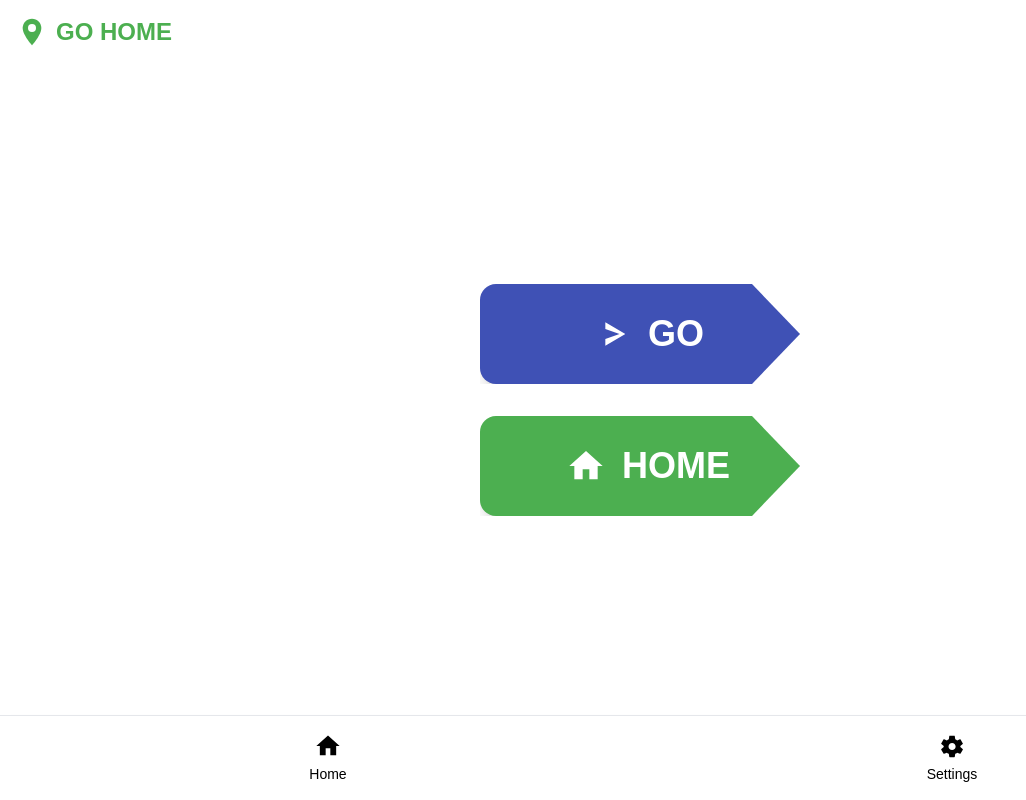
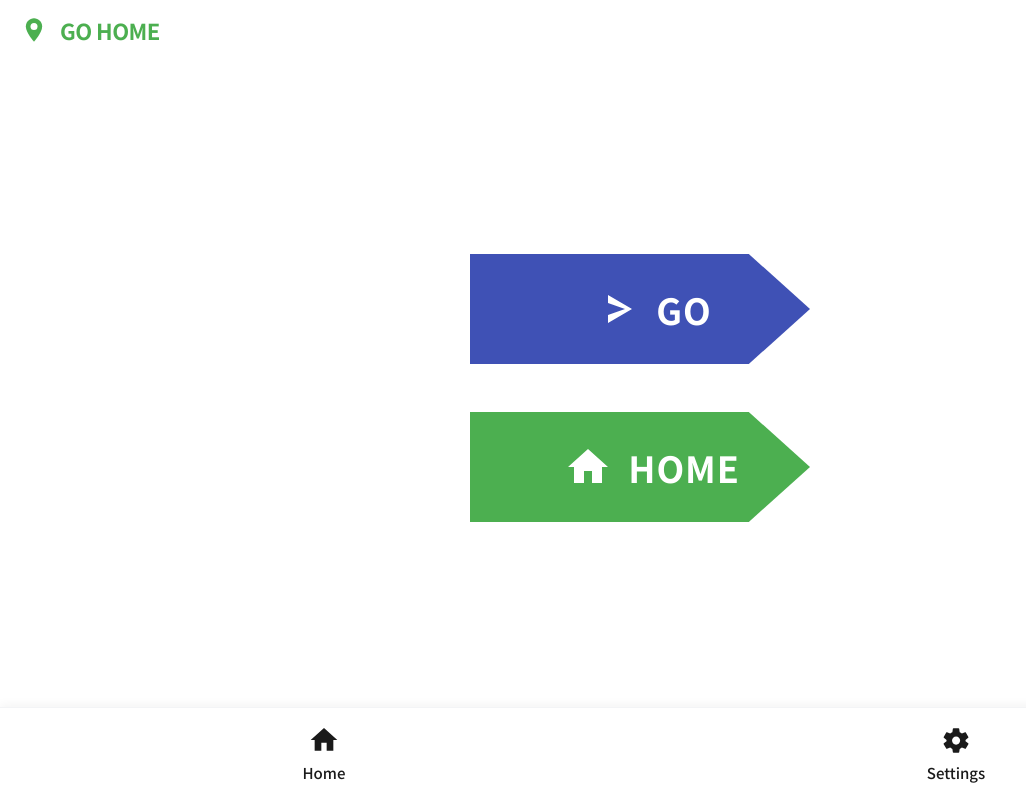
Before and after one commit to zendo00/go-home-app, a Next.js app: page / in a window 1280 px wide. Shown: the whole page, without its empty margins (0-1026 px from the left). Built offline with nearby package versions, Linux system fonts and the light colour scheme.

Commit message:
Stage 1.5: Pixel-perfect UI refinement (Arrow shape, Noto Sans SC, exact colors)

```diff
--- a/app/globals.css
+++ b/app/globals.css
@@ -10,7 +10,7 @@
 body {
   color: var(--foreground);
   background: var(--background);
-  font-family: Arial, Helvetica, sans-serif;
+  font-family: var(--font-noto-sans-sc), "PingFang HK", "Microsoft YaHei", Arial, Helvetica, sans-serif;
   -webkit-tap-highlight-color: transparent;
 }
 
--- a/app/layout.tsx
+++ b/app/layout.tsx
@@ -1,5 +1,6 @@
 import type { Metadata, Viewport } from "next";
 import localFont from "next/font/local";
+import { Noto_Sans_SC } from "next/font/google";
 import "./globals.css";
 
 const geistSans = localFont({
@@ -11,6 +12,12 @@ const geistMono = localFont({
   src: "./fonts/GeistMonoVF.woff",
   variable: "--font-geist-mono",
   weight: "100 900",
+});
+
+const notoSansSC = Noto_Sans_SC({
+  subsets: ["latin"],
+  weight: ["400", "500", "700", "900"],
+  variable: "--font-noto-sans-sc",
 });
 
 export const metadata: Metadata = {
@@ -36,7 +43,7 @@ export default function RootLayout({
   return (
     <html lang="zh-HK">
       <body
-        className={`${geistSans.variable} ${geistMono.variable} antialiased`}
+        className={`${geistSans.variable} ${geistMono.variable} ${notoSansSC.variable} antialiased`}
       >
         {children}
       </body>
--- a/app/page.tsx
+++ b/app/page.tsx
@@ -5,12 +5,12 @@ import BottomNav from '@/components/BottomNav';
 
 export default function Home() {
   return (
-    <div className="min-h-screen bg-white flex flex-col">
+    <div className="min-h-screen bg-white flex flex-col font-sans">
       {/* Header */}
       <Header />
 
       {/* Main Content */}
-      <main className="flex-1 flex flex-col items-center justify-center px-4 pb-16">
+      <main className="flex-1 flex flex-col items-center justify-center px-4 pb-20">
         <GoButton />
         <HomeButton />
       </main>
--- a/components/BottomNav.tsx
+++ b/components/BottomNav.tsx
@@ -2,42 +2,48 @@
 
 export default function BottomNav() {
   return (
-    <nav className="fixed bottom-0 left-0 right-0 bg-white border-t border-gray-200 flex justify-around items-center py-2 px-4 shadow-lg">
+    <nav className="fixed bottom-0 left-0 right-0 bg-white border-t border-gray-100 flex justify-around items-center py-3 px-2 shadow-[0_-2px_10px_rgba(0,0,0,0.05)]">
       {/* Home 按鈕 */}
       <button
         onClick={() => alert('主頁')}
-        className="flex flex-col items-center justify-center flex-1 py-2"
+        className="flex flex-col items-center justify-center flex-1 py-1"
       >
         <svg
-          width="28"
-          height="28"
+          width="32"
+          height="32"
           viewBox="0 0 24 24"
-          fill="black"
+          fill="#1a1a1a"
           xmlns="http://www.w3.org/2000/svg"
+          className="flex-shrink-0"
         >
           <path d="M10 20V14H14V20H19V12H22L12 3L2 12H5V20H10Z" />
         </svg>
-        <span className="text-sm text-black mt-1">Home</span>
+        <span className="text-[15px] font-medium text-[#1a1a1a] mt-1.5">
+          Home
+        </span>
       </button>
 
       {/* Settings 按鈕 */}
       <button
         onClick={() => alert('設置頁：請在階段 2 開發')}
-        className="flex flex-col items-center justify-center flex-1 py-2"
+        className="flex flex-col items-center justify-center flex-1 py-1"
       >
         <svg
-          width="28"
-          height="28"
+          width="32"
+          height="32"
           viewBox="0 0 24 24"
           fill="none"
           xmlns="http://www.w3.org/2000/svg"
+          className="flex-shrink-0"
         >
           <path
             d="M19.14 12.94C19.16 12.78 19.17 12.61 19.17 12.45C19.17 12.29 19.16 12.12 19.14 11.96L21.16 10.38C21.34 10.24 21.39 10 21.28 9.79L19.36 6.46C19.24 6.25 19 6.17 18.79 6.25L16.4 7.21C15.91 6.79 15.36 6.44 14.77 6.17L14.4 3.63C14.36 3.4 14.17 3.25 13.94 3.25H10.11C9.88 3.25 9.69 3.4 9.65 3.63L9.28 6.17C8.69 6.44 8.14 6.79 7.65 7.21L5.26 6.25C5.05 6.17 4.81 6.25 4.69 6.46L2.77 9.79C2.66 10 2.71 10.24 2.89 10.38L4.91 11.96C4.89 12.12 4.88 12.29 4.88 12.45C4.88 12.61 4.89 12.78 4.91 12.94L2.89 14.52C2.71 14.66 2.66 14.9 2.77 15.11L4.69 18.44C4.81 18.65 5.05 18.73 5.26 18.65L7.65 17.69C8.14 18.11 8.69 18.46 9.28 18.73L9.65 21.27C9.69 21.5 9.88 21.65 10.11 21.65H13.94C14.17 21.65 14.36 21.5 14.4 21.27L14.77 18.73C15.36 18.46 15.91 18.11 16.4 17.69L18.79 18.65C19 18.73 19.24 18.65 19.36 18.44L21.28 15.11C21.39 14.9 21.34 14.66 21.16 14.52L19.14 12.94ZM12.06 15.5C10.38 15.5 9.02 14.14 9.02 12.45C9.02 10.76 10.38 9.4 12.06 9.4C13.75 9.4 15.11 10.76 15.11 12.45C15.11 14.14 13.75 15.5 12.06 15.5Z"
-            fill="black"
+            fill="#1a1a1a"
           />
         </svg>
-        <span className="text-sm text-black mt-1">Settings</span>
+        <span className="text-[15px] font-medium text-[#1a1a1a] mt-1.5">
+          Settings
+        </span>
       </button>
     </nav>
   );
--- a/components/GoButton.tsx
+++ b/components/GoButton.tsx
@@ -4,24 +4,26 @@ export default function GoButton() {
   return (
     <button
       onClick={() => alert('GO 功能：請在階段 2 開發')}
-      className="relative w-[90%] max-w-[320px] h-[100px] bg-[#3F51B5] rounded-2xl flex items-center justify-center mx-auto my-4 hover:opacity-90 active:scale-95 transition-all shadow-lg"
+      className="relative w-[85%] max-w-[340px] h-[110px] bg-[#3F51B5] flex items-center justify-center mx-auto my-6 hover:opacity-90 active:scale-95 transition-all shadow-lg"
       style={{
-        clipPath: 'polygon(0% 0%, 85% 0%, 100% 50%, 85% 100%, 0% 100%)',
+        clipPath: 'polygon(0% 0%, 82% 0%, 100% 50%, 82% 100%, 0% 100%)',
       }}
     >
-      {/* 白色箭頭圖示 */}
+      {/* 白色箭頭圖示 - TODO: Replace with user-provided Logo/Icon */}
       <svg
-        width="40"
-        height="40"
+        width="48"
+        height="48"
         viewBox="0 0 24 24"
         fill="white"
         xmlns="http://www.w3.org/2000/svg"
-        className="ml-4"
+        className="ml-6 flex-shrink-0"
       >
         <path d="M8 5V9L16.5 12L8 15V19L20 12L8 5Z" />
       </svg>
-      {/* GO 文字 */}
-      <span className="text-4xl font-bold text-white ml-4">GO</span>
+      {/* GO 文字 - 字體大小調整為 36px，符合長者需求 */}
+      <span className="text-[36px] font-bold text-white ml-4 tracking-wide">
+        GO
+      </span>
     </button>
   );
 }
--- a/components/Header.tsx
+++ b/components/Header.tsx
@@ -2,14 +2,15 @@
 
 export default function Header() {
   return (
-    <header className="flex items-center gap-2 px-4 py-4 bg-white">
-      {/* 綠色定位標記圖示 */}
+    <header className="flex items-center gap-3 px-5 pt-4 pb-3 bg-white">
+      {/* 綠色定位標記圖示 - 調整大小以匹配設計圖 */}
       <svg
-        width="32"
-        height="32"
+        width="28"
+        height="28"
         viewBox="0 0 24 24"
         fill="none"
         xmlns="http://www.w3.org/2000/svg"
+        className="flex-shrink-0"
       >
         <path
           d="M12 2C8.13 2 5 5.13 5 9C5 14.25 12 22 12 22C12 22 19 14.25 19 9C19 5.13 15.87 2 12 2Z"
@@ -22,8 +23,10 @@ export default function Header() {
           fill="white"
         />
       </svg>
-      {/* GO HOME 文字 */}
-      <h1 className="text-2xl font-bold text-[#4CAF50]">GO HOME</h1>
+      {/* GO HOME 文字 - 字體大小和間距調整 */}
+      <h1 className="text-[22px] font-bold text-[#4CAF50] tracking-tight leading-none">
+        GO HOME
+      </h1>
     </header>
   );
 }
--- a/components/HomeButton.tsx
+++ b/components/HomeButton.tsx
@@ -4,24 +4,26 @@ export default function HomeButton() {
   return (
     <button
       onClick={() => alert('HOME 功能：請在階段 2 開發')}
-      className="relative w-[90%] max-w-[320px] h-[100px] bg-[#4CAF50] rounded-2xl flex items-center justify-center mx-auto my-4 hover:opacity-90 active:scale-95 transition-all shadow-lg"
+      className="relative w-[85%] max-w-[340px] h-[110px] bg-[#4CAF50] flex items-center justify-center mx-auto my-6 hover:opacity-90 active:scale-95 transition-all shadow-lg"
       style={{
-        clipPath: 'polygon(0% 0%, 85% 0%, 100% 50%, 85% 100%, 0% 100%)',
+        clipPath: 'polygon(0% 0%, 82% 0%, 100% 50%, 82% 100%, 0% 100%)',
       }}
     >
-      {/* 白色房屋圖示 */}
+      {/* 白色房屋圖示 - TODO: Replace with user-provided Logo/Icon */}
       <svg
-        width="40"
-        height="40"
+        width="48"
+        height="48"
         viewBox="0 0 24 24"
         fill="white"
         xmlns="http://www.w3.org/2000/svg"
-        className="ml-4"
+        className="ml-6 flex-shrink-0"
       >
         <path d="M10 20V14H14V20H19V12H22L12 3L2 12H5V20H10Z" />
       </svg>
-      {/* HOME 文字 */}
-      <span className="text-4xl font-bold text-white ml-4">HOME</span>
+      {/* HOME 文字 - 字體大小調整為 36px，符合長者需求 */}
+      <span className="text-[36px] font-bold text-white ml-4 tracking-wide">
+        HOME
+      </span>
     </button>
   );
 }
--- a/tailwind.config.ts
+++ b/tailwind.config.ts
@@ -9,8 +9,15 @@ const config: Config = {
   theme: {
     extend: {
       colors: {
+        goBlue: "#3F51B5",
+        homeGreen: "#4CAF50",
+        headerGreen: "#4CAF50",
+        navBlack: "#1a1a1a",
         background: "var(--background)",
         foreground: "var(--foreground)",
+      },
+      fontFamily: {
+        sans: ["Noto Sans SC", "PingFang HK", "Microsoft YaHei", "sans-serif"],
       },
     },
   },
```
